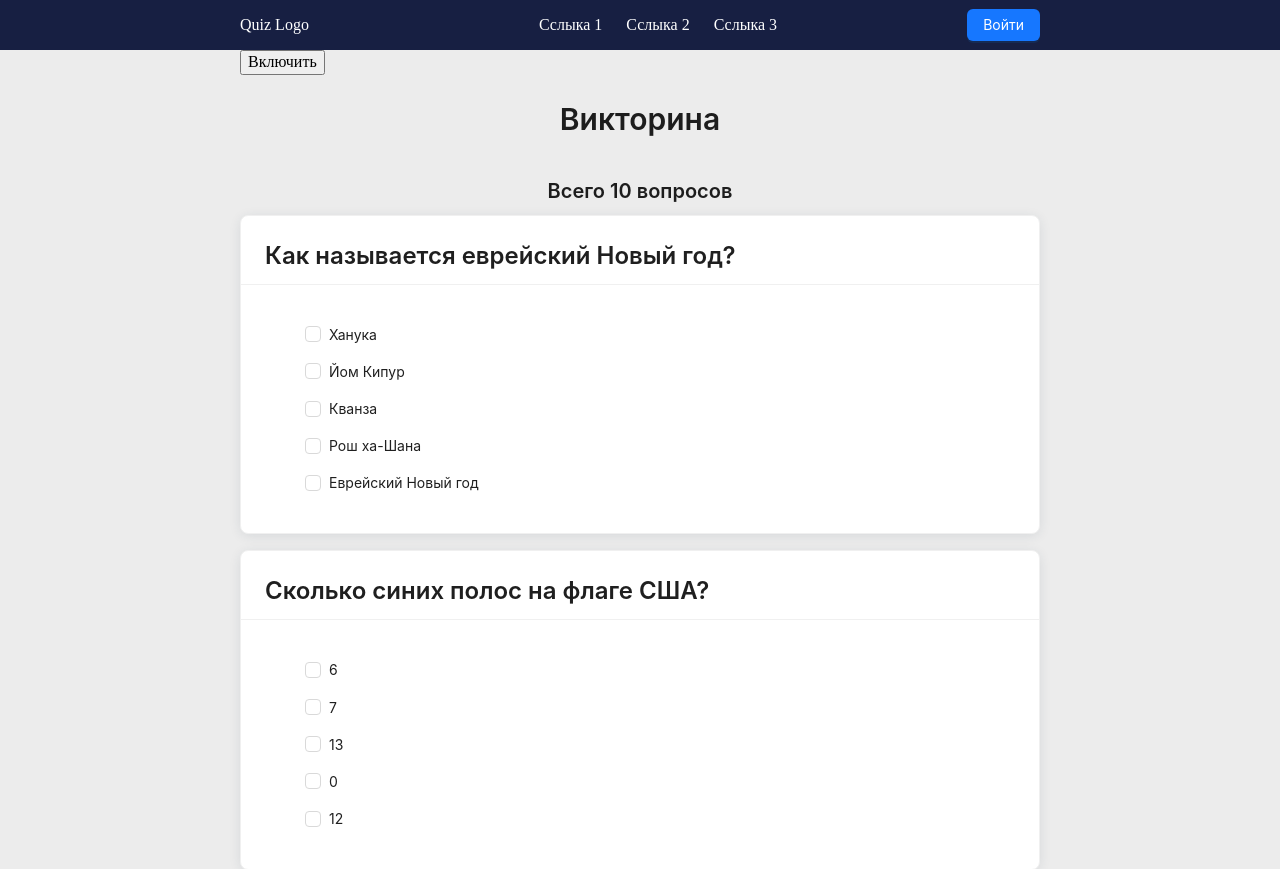
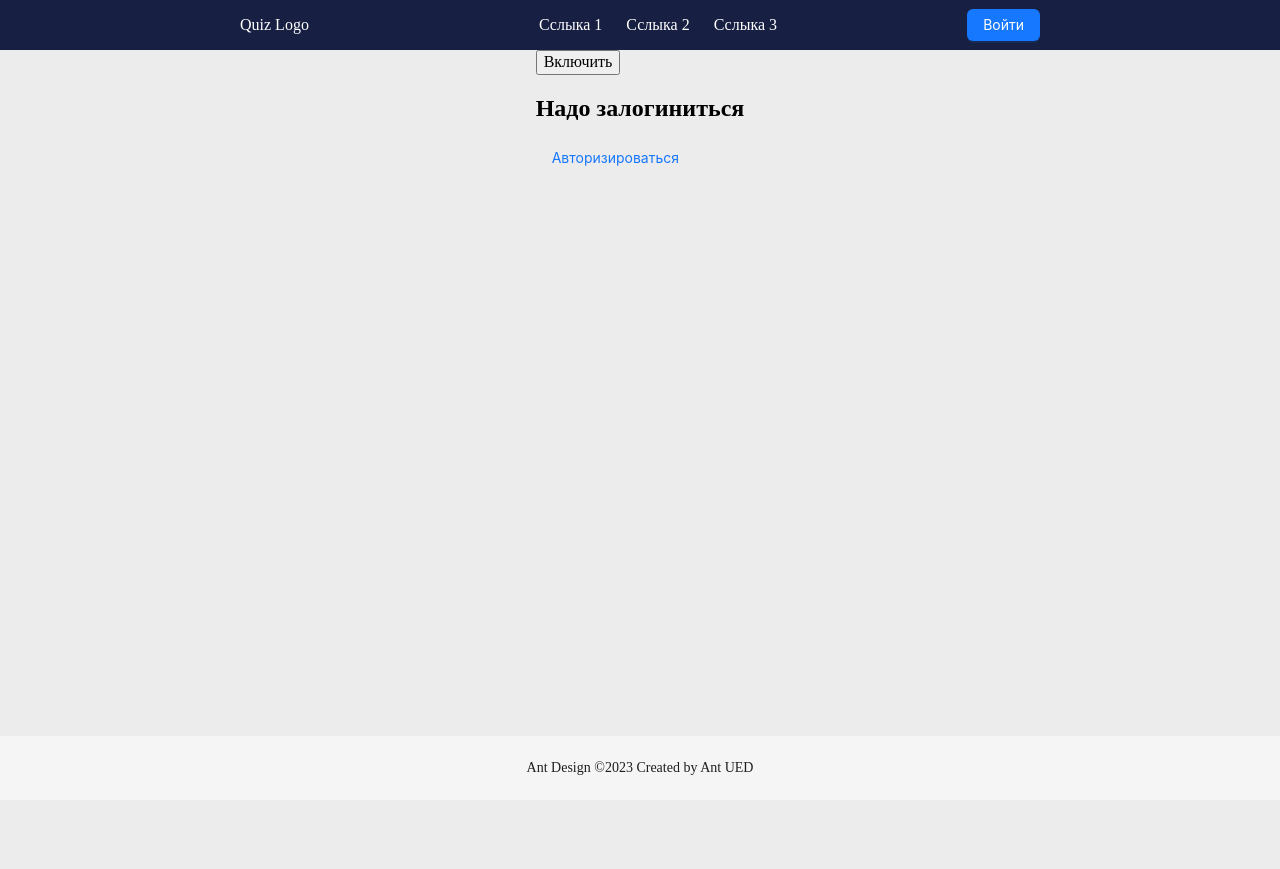
Before and after one commit to mmhlko/sputnik_quiz, a React app: page /login in a window 1280 px wide. Shown: the top 869 px of the page. After the commit the page ends 800 px from the top, so only its background shows below. Built offline with nearby package versions, Linux system fonts and the light colour scheme.

Commit message:
добавляет встраиваемый  компонент для protected route

```diff
--- a/src/components/app/App.tsx
+++ b/src/components/app/App.tsx
@@ -4,7 +4,7 @@ import { useAppDispatch } from 'storage/hook';
 import { quizData } from 'storage/quizData';
 import Quiz from 'components/quiz';
 import HeaderBlock from 'components/header';
-import { Layout } from 'antd';
+import { Button, Layout } from 'antd';
 import ProtectedRoute from 'components/protected-route';
 import Header from 'components/header';
 
@@ -15,7 +15,7 @@ const {Footer } = Layout;
 export function App() {
 
     const dispatch = useAppDispatch();
-    const [onlyUnAuth, setOnlyUnAuth] = useState(true)
+    const [onlyOnAuth, setOnlyOnAuth] = useState(true)
 
     useEffect(() => {
         dispatch(getQuestionsAction(quizData))
@@ -25,8 +25,8 @@ export function App() {
         <>
             <Header />
             <main className='container'>
-                <button onClick={() => setOnlyUnAuth(!onlyUnAuth)}>Включить</button>
-                <ProtectedRoute onlyUnAuth={onlyUnAuth}><Quiz /></ProtectedRoute>
+                <button onClick={() => setOnlyOnAuth(!onlyOnAuth)}>Включить</button>
+                <ProtectedRoute ReplaceElement={<Button type='link' href='/login'>Авторизироваться</Button>}><Quiz /></ProtectedRoute>
 
             </main>
             <Footer style={{ textAlign: 'center' }}>Ant Design ©2023 Created by Ant UED</Footer>
--- a/src/components/protected-route/index.tsx
+++ b/src/components/protected-route/index.tsx
@@ -6,18 +6,21 @@ import { useAppSelector } from "storage/hook";
 
 
 interface IProtectedRouteProps {
-  onlyUnAuth?: boolean;
+  onlyOnAuth?: boolean;
   children: ReactNode;
+  ReplaceElement: ReactNode;
 }
 
-function ProtectedRoute({onlyUnAuth, children}: IProtectedRouteProps) {
+function ProtectedRoute({onlyOnAuth, children, ReplaceElement}: IProtectedRouteProps) {
   const user = useAppSelector(state => state.user.data);
   const isAuthChecked = useAppSelector(state => state.user.isAuthChecked);;
   /* const location = useLocation(); */
 
-  if (null/* !isAuthChecked */) return <Spiner />
+  if (null/* !isAuthChecked */) return <Spiner /> //если идет ожидание от сервера при авторизации
 
-  if (onlyUnAuth && user) {
+  if (onlyOnAuth && user) {
+    //если это компонент авторизации => редирект на главную или куда заходили по прямому url
+
     //const { from } = location?.state || { from: {pathname: '/'} } не работает
     /* const from  = location.state.from || {pathname: '/'};
     const { backgroundLocation } = location?.state?.from?.state || { backgroundLocation: null }
@@ -25,10 +28,11 @@ function ProtectedRoute({onlyUnAuth, children}: IProtectedRouteProps) {
     return <><h2>Залогинился</h2></>
   }
 
-  if (!onlyUnAuth && !user) {
+  if (!onlyOnAuth && !user) {
+    //если компонент защищен то редирект на логин
     return (
       //<Navigate replace to={{ pathname: '/login' }} state={{ from: location }} />
-      <><h2>Надо залогиниться</h2></>
+      <><h2>Надо залогиниться</h2>{ReplaceElement}</>
     )
   }
   return <>{children}</>
```
